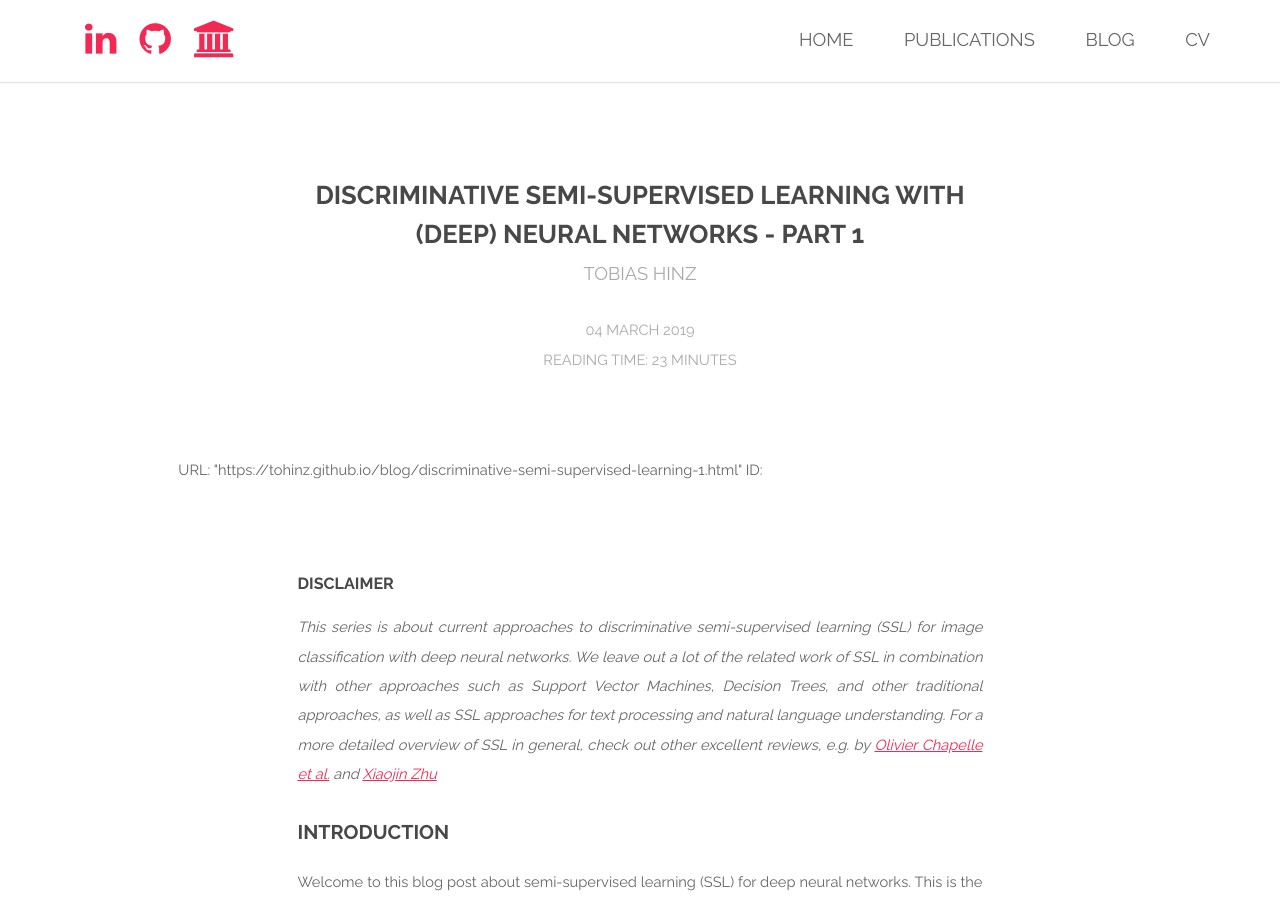
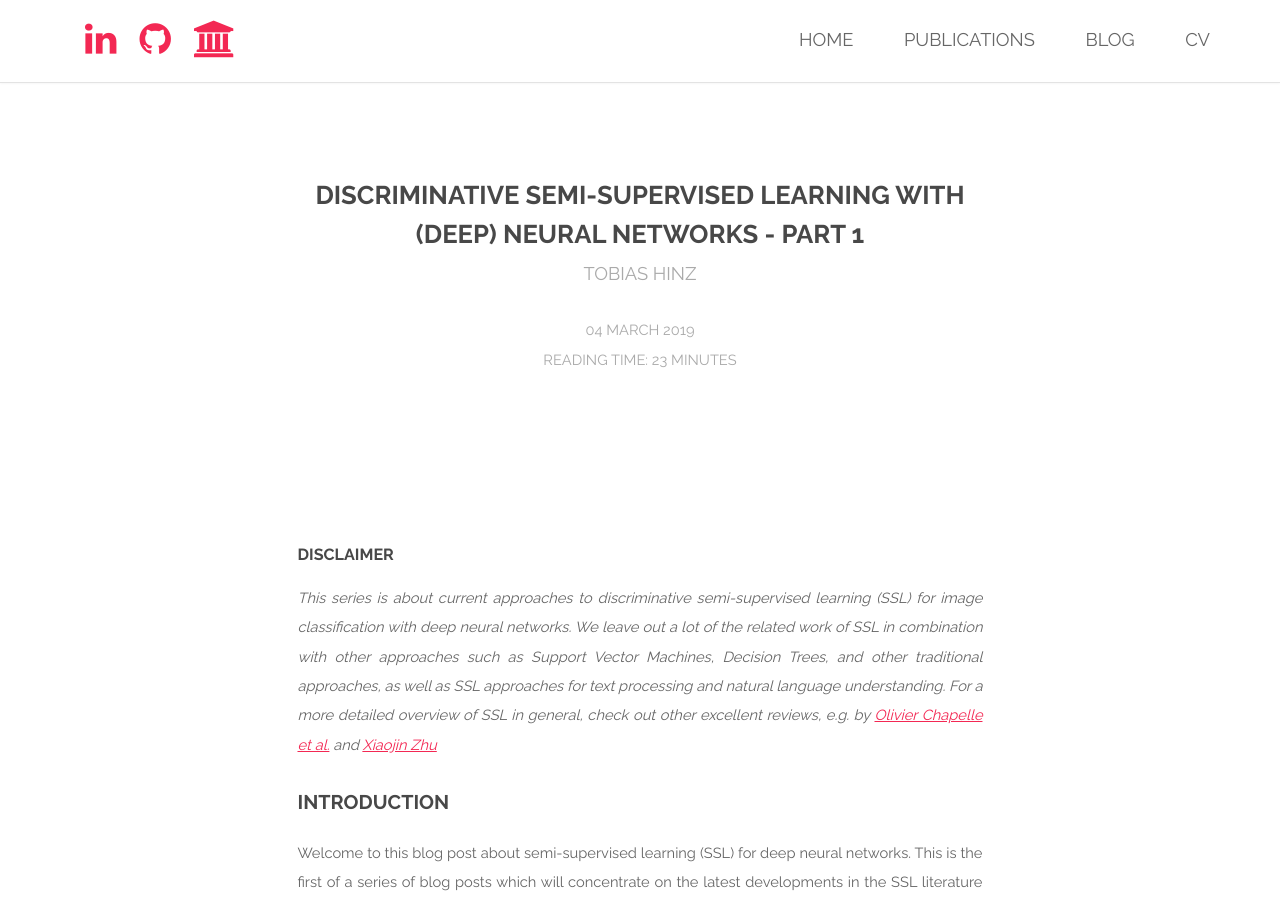
Before and after one commit to tohinz/tohinz.github.io, a Jekyll site: the page built from blog/discriminative-semi-supervised-learning-1.html, in a window 1280 px wide and 900 px high. Built offline with Jekyll 4.4.1, drawn with Linux system fonts in a browser that asks for light colours; formulas are drawn with MathJax 3; a script that is not in the unit is left out; comment, search, counter and statistics services are not loaded.

Commit message:
Update blog.html

```diff
--- a/_layouts/blog.html
+++ b/_layouts/blog.html
@@ -15,7 +15,5 @@
 		</header>
 	</div>
 </section>
-URL: "https://tohinz.github.io{{ page.url }}"
-ID: {{ page.id }}
 {{ content }}
 {% include disqus.html %}
```
